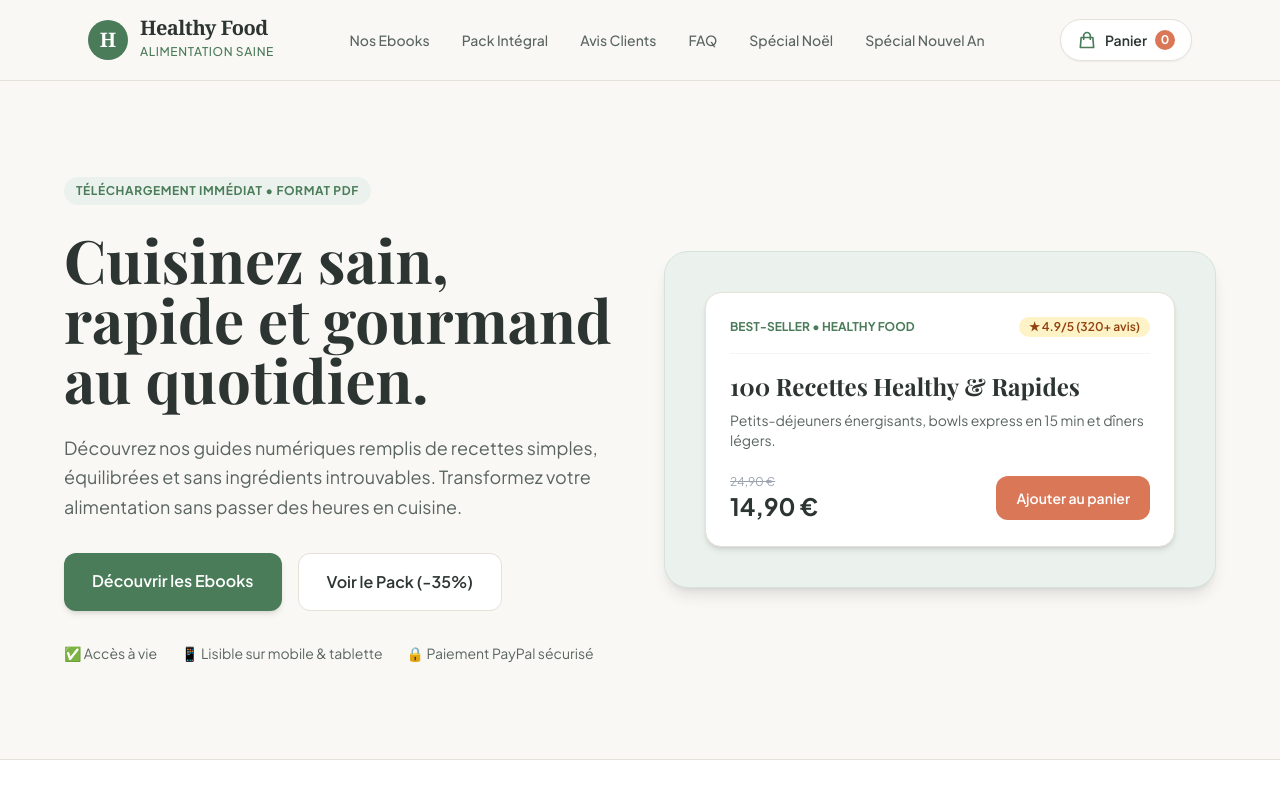
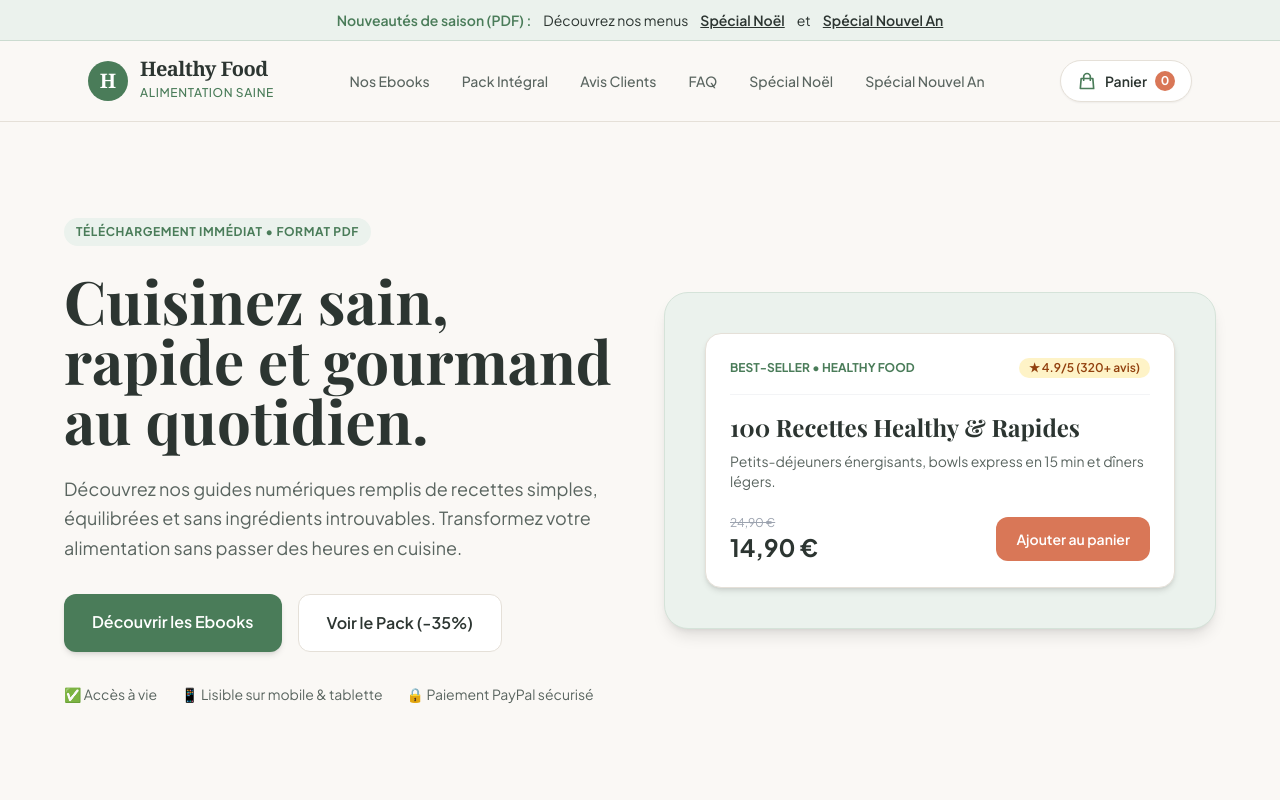
Before and after one commit to yallouche90-beep/HEALTHY-FOOD, a plain HTML site: page index.html in a window 1280 px wide. Shown: the top 800 px of the page. Drawn offline with nearby package versions, Linux system fonts and the light colour scheme; a web font is replaced by a local one.

Commit message:
Update index.html

```diff
--- a/index.html
+++ b/index.html
@@ -17,6 +17,16 @@
     </style>
 </head>
 <body class="antialiased selection:bg-[#4A7C59] selection:text-white">
+<!-- RAPPEL EBOOKS DE SAISON EN HAUT DU SITE -->
+<div class="bg-[#EBF2ED] border-b border-[#4A7C59]/20 px-4 py-2.5 text-center text-sm text-[#2C3531]">
+  <div class="max-w-6xl mx-auto flex flex-wrap items-center justify-center gap-x-3 gap-y-1">
+    <span class="font-semibold text-[#4A7C59]">Nouveautés de saison (PDF) :</span>
+    <span>Découvrez nos menus</span>
+    <a href="#noel" class="underline font-semibold hover:text-[#4A7C59] transition">Spécial Noël</a>
+    <span>et</span>
+    <a href="#nouvel-an" class="underline font-semibold hover:text-[#4A7C59] transition">Spécial Nouvel An</a>
+  </div>
+</div>
 
     <!-- Header -->
     <header class="sticky top-0 z-40 bg-[#FAF8F5]/95 backdrop-blur-md border-b border-[#E5E0D8]">
```
